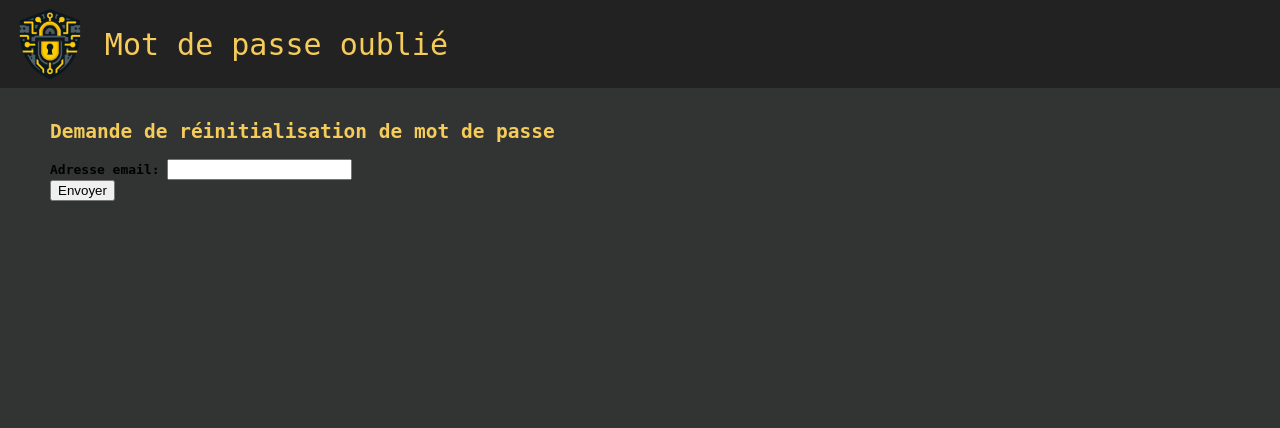
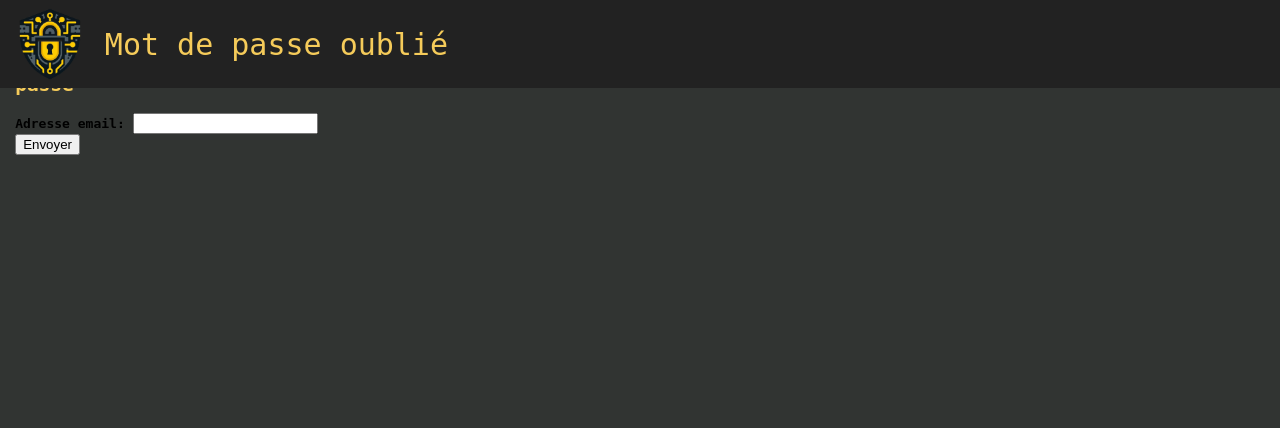
Before and after one commit to RushRider/CyberLockdown, a PHP site: page /index.php?p=passwordforget in a window 1280 px wide. Shown: the top 428 px of the page. Run offline with PHP 8.4, Linux system fonts and the light colour scheme.

Commit message:
css ta grosse mère la pute

```diff
--- a/assets/home.css
+++ b/assets/home.css
@@ -57,20 +57,23 @@ footer p {
 }
 
 .fenetre {
-    padding-left: 50px;
-    margin-top: 120px;
+    padding-left: 3%;
+    margin-top: 10%;
 }
 
 .fenetre p {
     background-color: #222222;
     width: fit-content;
-    margin-top: 30px;
+    margin-top: 10%;
     font-size: 30px;
     font-family: monospace;
     color: white;
     border-radius: 10px;
-    padding: 10px;
+    padding: 2%;
     cursor: pointer;
+}
+
+.fenetre * {
 }
 
 .fenetre p:hover {
```
Also changed, not shown: views/accueil.php (+6 -3 lines).
